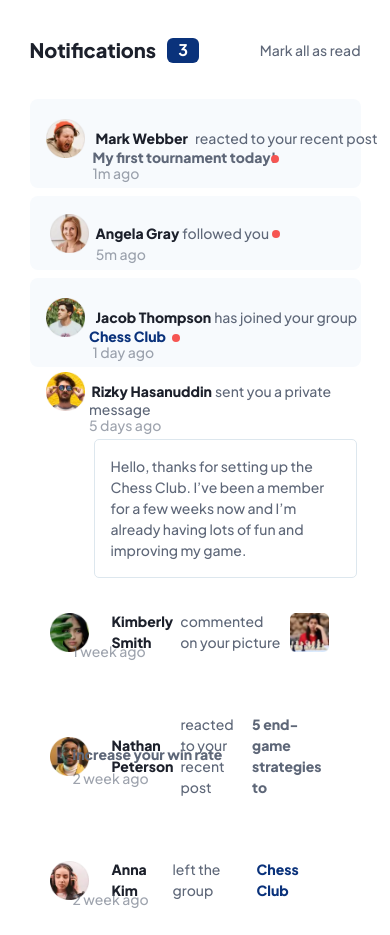
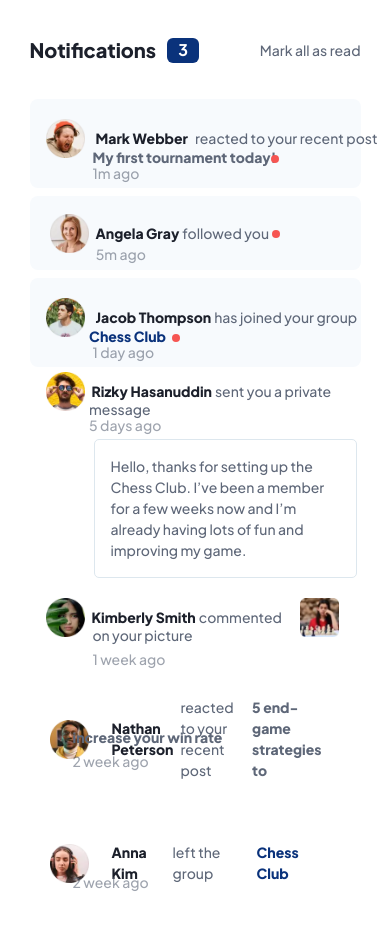
Before and after one commit to BYCODDE/React-notifications-page, a React (Vite) app: page / in a window 390 px wide. Built offline with nearby package versions, Linux system fonts and the light colour scheme.

Commit message:
new commit!

```diff
--- a/src/components/unmarkedComments/Unmarked.jsx
+++ b/src/components/unmarkedComments/Unmarked.jsx
@@ -26,20 +26,23 @@ export default function Unmarked() {
         few weeks now and I’m already having lots of fun and improving my game.
       </div>
 
-      <div className="    gap-[7px] mb-[26px] relative flex justify-start items-center rounded-[8px] bg-white pt-[18px] pb-[17px] pl-[20px] pr-[32px]">
+      <div className="md:pt-[5px] md:pb-[16px] md:pl-[16px] md:pr-[22px]  md:whitespace-nowrap md:gap-[3px] md:relative   gap-[7px] mb-[26px] relative flex justify-start items-center rounded-[8px] bg-white pt-[18px] pb-[17px] pl-[20px] pr-[32px]">
         <img
           src={img5}
-          className="md:w-[39px] md:h-[39px]    mr-4 w-[45px] h-[45px]  "
+          className="md:mr-1  md:w-[39px] md:h-[39px]    mr-4 w-[45px] h-[45px]  "
         ></img>
         <span className=" md:text-[14px]   text-very-dark-grey-blue text-[15px] font-extrabold	 custom-font-style hover:text-blue-1 cursor-pointer">
           Kimberly Smith
         </span>{" "}
-        commented on your picture
+        commented{" "}
+        <span className="md:absolute md:left-[19%] md:top-[2rem]">
+          on your picture
+        </span>
         <img
           src={img6}
           className=" md:w-[39px] md:h-[39px]  md:ml-auto     ml-[10.2rem] w-[45px] h-[45px] cursor-pointer  "
         ></img>
-        <span className=" absolute top-12 left-[13%]  font-medium opacity-60	grey-blue">
+        <span className=" md:top-14 md:left-[19%]  absolute top-12 left-[13%]  font-medium opacity-60	grey-blue">
           {" "}
           1 week ago
         </span>
```
